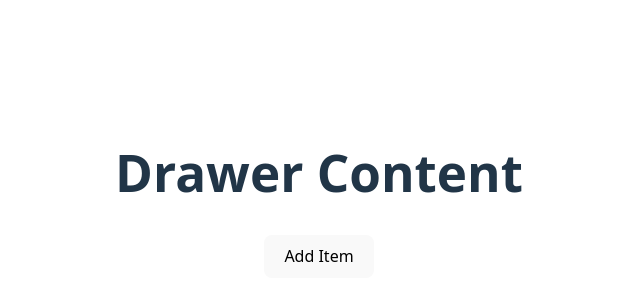
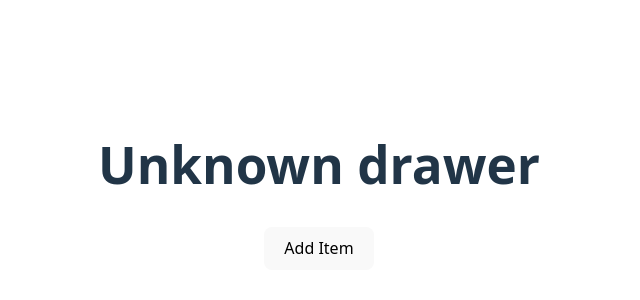
Before and after one commit to resolux66/Freezer-project, a React (Vite) app: page /drawer in a window 1280 px wide. Shown: the part 206-506 px from the top of the page, without its empty margins (321-961 px from the left). Built offline with nearby package versions, Linux system fonts and the light colour scheme.

Commit message:
Updating content for each drawer

```diff
--- a/src/components/DrawerContent.jsx
+++ b/src/components/DrawerContent.jsx
@@ -1,8 +1,23 @@
+import { useLocation } from "react-router-dom";
+import { FREEZER_DATA } from "../data";
+
 export default function DrawerContent() {
+  const location = useLocation();
+  const { drawerId } = location.state || {};
+  const drawer = FREEZER_DATA.find((d) => d.id === drawerId);
+  const items = drawer?.items || [];
+
   return (
     <div>
-      <h1>Drawer Content</h1>
+      <h1>{drawer?.name ?? "Unknown drawer"}</h1>
       <button>Add Item</button>
+      <ul>
+        {items.map((item) => (
+          <li key={item.id}>
+            {item.name} - Added on: {item.dateAdded}
+          </li>
+        ))}
+      </ul>
     </div>
   );
 }
--- a/src/components/FreezerContent.jsx
+++ b/src/components/FreezerContent.jsx
@@ -4,9 +4,9 @@ import openFreezer from "../assets/openFreezer.png";
 
 function FreezerContent() {
   const navigate = useNavigate();
-  const onClick = (event) => {
+  const handleDrawerClick = (event, drawerId) => {
     event.preventDefault();
-    navigate("/drawer");
+    navigate("/drawer", { state: { drawerId } });
   };
 
   return (
@@ -23,35 +23,35 @@ function FreezerContent() {
           <area
             shape="rect"
             coords="110,64,255,113"
-            onClick={onClick}
+            onClick={(e) => handleDrawerClick(e, 1)}
             href="#"
             title="Open me"
           />
           <area
             shape="rect"
             coords="110,126,255,173"
-            onClick={onClick}
+            onClick={(e) => handleDrawerClick(e, 2)}
             href="#"
             title="Open me"
           />
           <area
             shape="rect"
             coords="110,190,255,234"
-            onClick={onClick}
+            onClick={(e) => handleDrawerClick(e, 3)}
             href="#"
             title="Open me"
           />
           <area
             shape="rect"
             coords="110,251,255,297"
-            onClick={onClick}
+            onClick={(e) => handleDrawerClick(e, 4)}
             href="#"
             title="Open me"
           />
           <area
             shape="rect"
             coords="110,310,255,362"
-            onClick={onClick}
+            onClick={(e) => handleDrawerClick(e, 5)}
             href="#"
             title="Open me"
           />
--- a/src/data.js
+++ b/src/data.js
@@ -1,3 +1,27 @@
-export const FREEZER_DATA = {
-  topDrawer: {},
-};
+export const FREEZER_DATA = [
+  {
+    id: 1,
+    name: "Top Drawer",
+    items: [{ id: 1, name: "Item 1", dateAdded: "2024-06-01" }],
+  },
+  {
+    id: 2,
+    name: "SecondDrawer",
+    items: [{ id: 1, name: "Item 2", dateAdded: "2024-06-02" }],
+  },
+  {
+    id: 3,
+    name: "Third Drawer",
+    items: [{ id: 1, name: "Item 3", dateAdded: "2024-06-03" }],
+  },
+  {
+    id: 4,
+    name: "Fourth Drawer",
+    items: [{ id: 1, name: "Item 4", dateAdded: "2024-06-04" }],
+  },
+  {
+    id: 5,
+    name: "Bottom Drawer",
+    items: [{ id: 1, name: "Item 5", dateAdded: "2024-06-05" }],
+  },
+];
```
